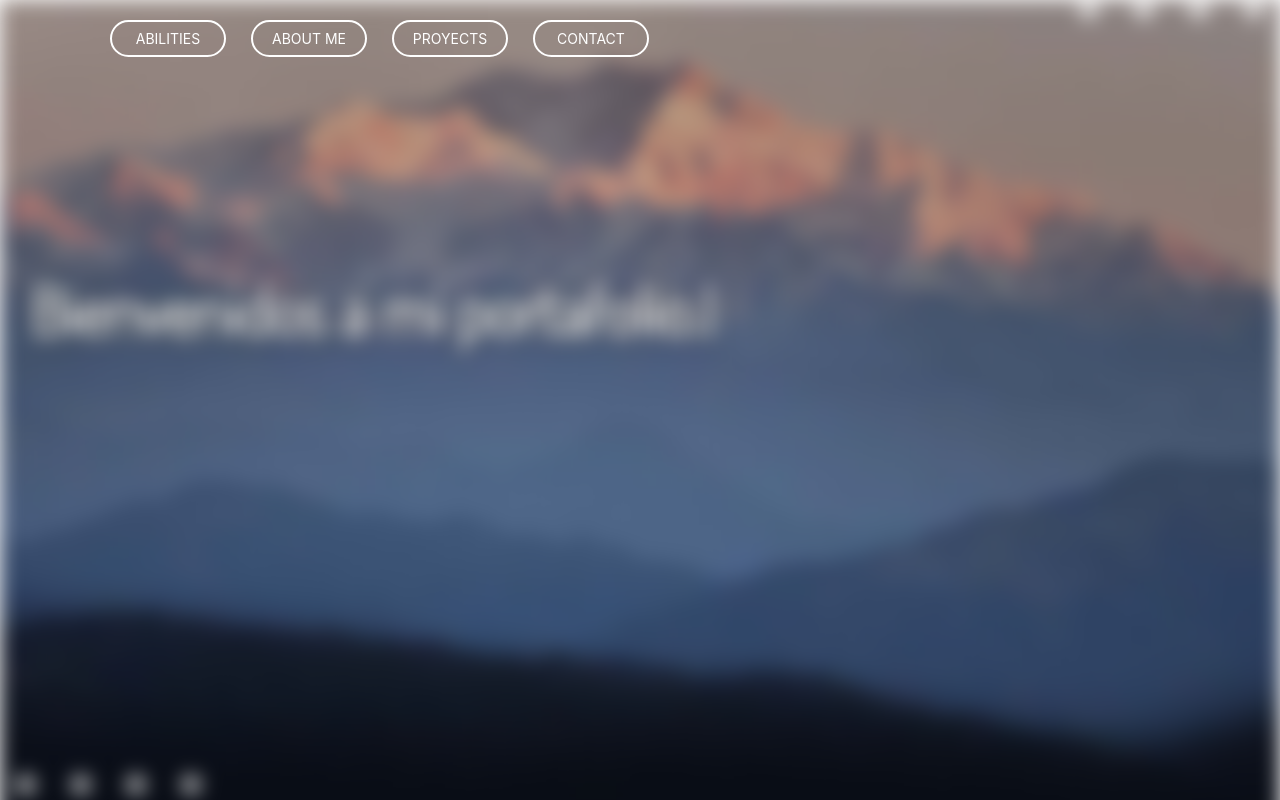
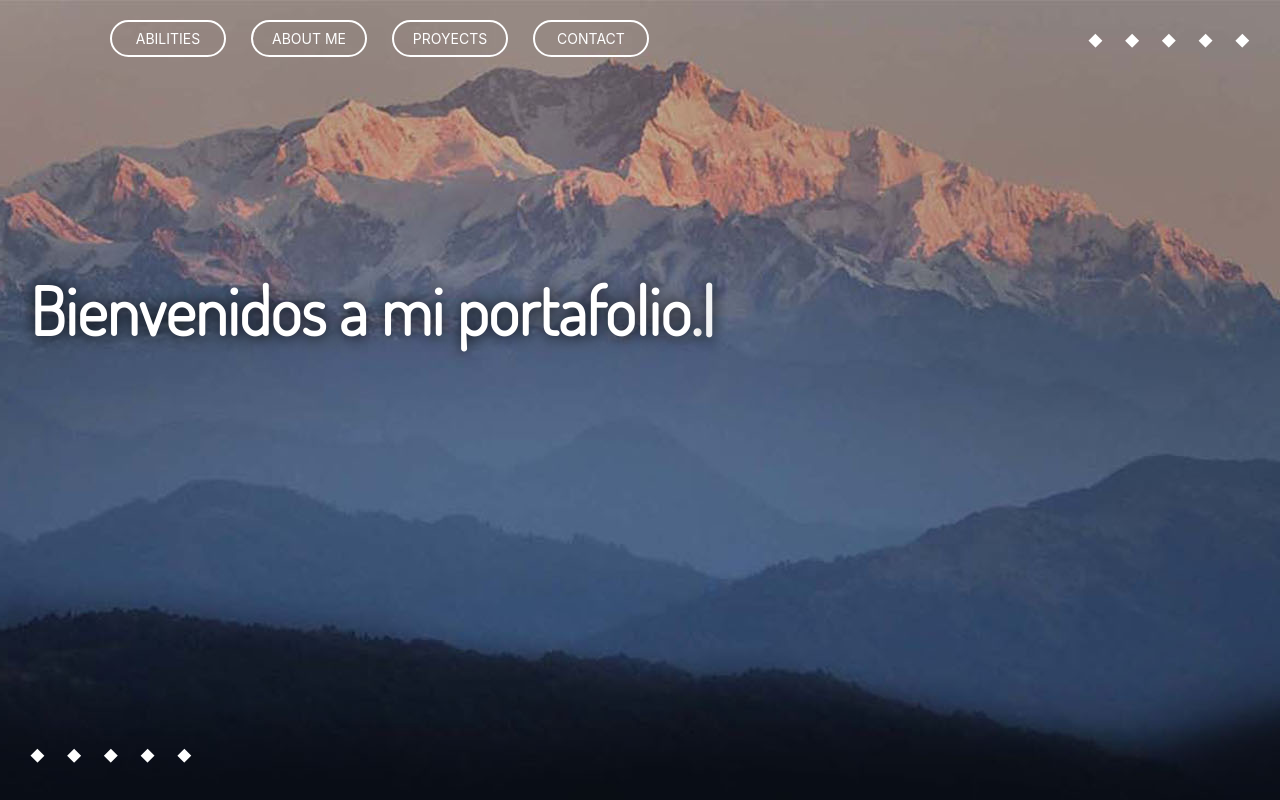
Before and after one commit to Million1701/Portafolio-web, a React (Create React App) app: page / in a window 1280 px wide. Shown: the top 800 px of the page. Built offline with nearby package versions, Linux system fonts and the light colour scheme; some icons are missing; a web font is replaced by a local one.

Commit message:
modificando blur

```diff
--- a/src/App.css
+++ b/src/App.css
@@ -9,7 +9,6 @@
   background-color: #090d16;
   color: #fff;
   overflow: hidden;
-  filter: blur(10px);
 }
 
 .contentAbilities, .contentAboutMe, .contentContact, .contentProyects{
--- a/src/App.js
+++ b/src/App.js
@@ -1,4 +1,3 @@
-import React, { useRef } from 'react';
 import './App.css';
 import ContentHeader from './componentes/ContentHeader';
 import TextAbilitie from './componentes/SectionAbilitie/TextAbilitie';
@@ -11,17 +10,10 @@ import Navbars from './componentes/navBar/Navbars';
 
 
 function App() {
-  const container = useRef();
-
-  window.addEventListener("load", () => {
-    container.current.style.filter = "blur(0px)"
-  });
-
-
   return (
     <div>
       <Navbars />
-      <div className="app" ref={container}>
+      <div className="app">
         <div id="home">
           <div id="content-imgHead">
             <ContentHeader />
--- a/src/componentes/head/Stars.jsx
+++ b/src/componentes/head/Stars.jsx
@@ -1,4 +1,4 @@
-import React, { useState } from 'react';
+import React from 'react';
 import estrellas from '../../imagenes/estrellas.png';
 import styled from 'styled-components';
 
@@ -29,28 +29,20 @@ const StyleStarsTwo = styled.div`
 `
 
 function Stars() {
-    const [loading, setLoading] = useState(false)
-
-            window.addEventListener("load", () => {
-                setTimeout(() => {
-                    setLoading(true)
-                }, 100)
-            })
 
 
     return(
         <>
-
         <StyleStars
-            Bottom={loading ? "30px" : '0px'}
-            Left={loading ? '30px' : '0px'}
-            Scale={loading ? 'scale(1)' : 'scale(1.5)'}>
+            Bottom="30px"
+            Left='30px'
+            Scale='scale(1)'>
             <img src={estrellas} alt="stars" />
         </StyleStars>
         <StyleStarsTwo
-            Top={loading ? "30px" : '0px'}
-            Right={loading ? '30px' : '0px'}
-            Scale={loading ? 'scale(1)' : 'scale(1.5)'}>
+            Top="30px"
+            Right="30px"
+            Scale="scale(1)">
             <img src={estrellas} alt="stars" />
         </StyleStarsTwo>
     </>
```
